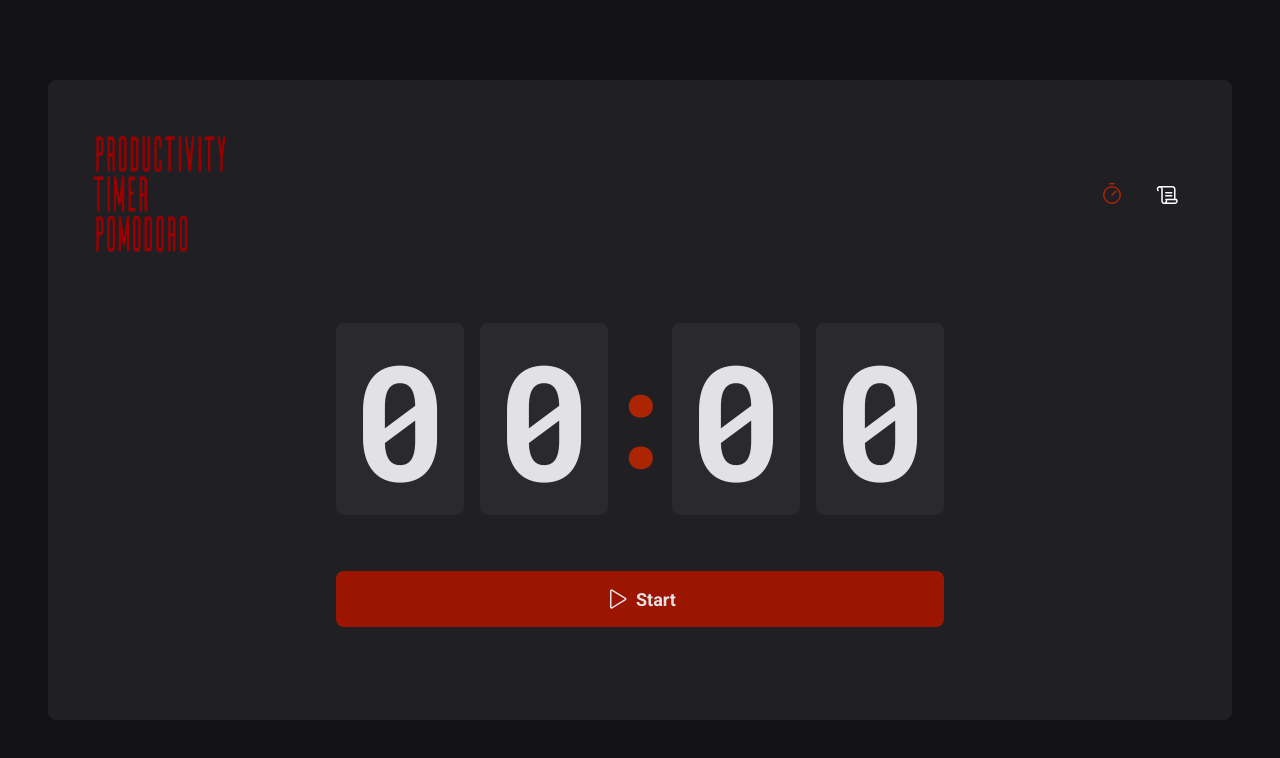
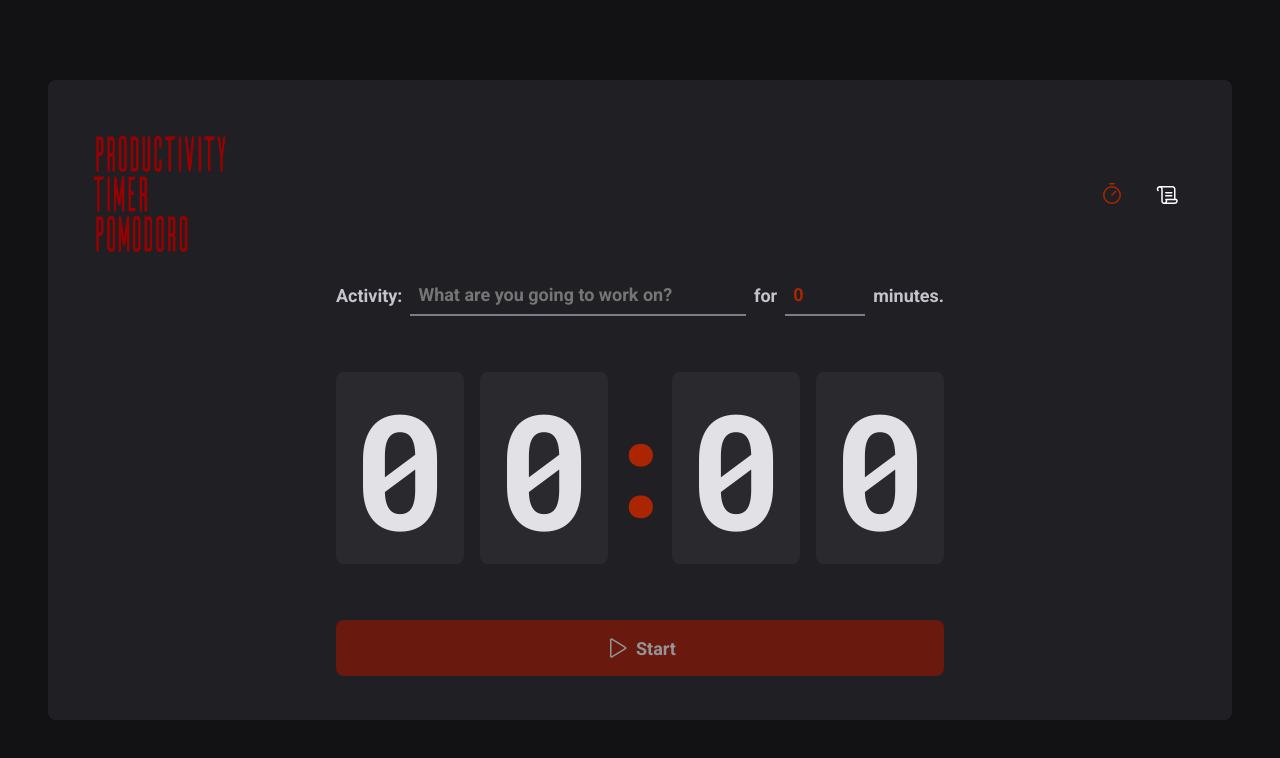
Before and after one commit to muricristiano/productivity-timer-pomodoro-app, a React (Vite) app: page / in a window 1280 px wide. Shown: the top 758 px of the page. Built offline with nearby package versions, Linux system fonts and the light colour scheme.

Commit message:
Conversion into Context + React Hook Form Context

```diff
--- a/src/pages/Home/components/Countdown/index.tsx
+++ b/src/pages/Home/components/Countdown/index.tsx
@@ -10,9 +10,9 @@ export function Countdown() {
     activeActivityName,
     markCurrentActivityAsFinished,
     resetCurrentActivity,
+    secondsTimerPassed,
+    updateSecondsTimerPassed,
   } = useContext(ActivitiesContext)
-
-  const [secondsTimerPassed, setSecondsTimerPassed] = useState(0)
 
   // First, check if there any active activity, then convert the duration to seconds
   const totalActivitySeconds = activeActivity ? activeActivity.duration * 60 : 0
@@ -47,12 +47,12 @@ export function Countdown() {
 
         if (differenceTime >= totalActivitySeconds) {
           markCurrentActivityAsFinished()
-          setSecondsTimerPassed(totalActivitySeconds)
+          updateSecondsTimerPassed(totalActivitySeconds)
           clearInterval(interval)
           document.title = `Success! - ${activeActivityName}`
           resetCurrentActivity()
         } else {
-          setSecondsTimerPassed(differenceTime)
+          updateSecondsTimerPassed(differenceTime)
         }
       }, 1000)
     }
@@ -67,6 +67,7 @@ export function Countdown() {
     activeActivityName,
     markCurrentActivityAsFinished,
     resetCurrentActivity,
+    updateSecondsTimerPassed,
   ])
 
   return (
--- a/src/pages/Home/components/NewActivityForm/index.tsx
+++ b/src/pages/Home/components/NewActivityForm/index.tsx
@@ -1,27 +1,11 @@
 import { FormContainer, MinutesAmountInput, TaskInput } from './styles'
-import { useForm } from 'react-hook-form'
-import { zodResolver } from '@hookform/resolvers/zod'
-import * as zod from 'zod'
-
-const newActivityFormValidationSchemaZod = zod.object({
-  taskDescription: zod.string().min(1, 'Inform your activity'),
-  timeAmount: zod
-    .number()
-    .min(1, 'Inform a time between 1 and 90 minutes')
-    .max(90, 'Inform a time between 1 and 90 minutes'),
-})
-
-type NewActivityFormProps = zod.infer<typeof newActivityFormValidationSchemaZod>
+import { ActivitiesContext } from '../..'
+import { useContext } from 'react'
+import { useFormContext } from 'react-hook-form'
 
 export function NewActivityForm() {
-  const { register, handleSubmit, watch, reset } =
-    useForm<NewActivityFormProps>({
-      resolver: zodResolver(newActivityFormValidationSchemaZod),
-      defaultValues: {
-        taskDescription: '',
-        timeAmount: 0,
-      },
-    })
+  const { activeActivity } = useContext(ActivitiesContext)
+  const { register } = useFormContext()
 
   return (
     <FormContainer>
--- a/src/pages/Home/index.tsx
+++ b/src/pages/Home/index.tsx
@@ -1,8 +1,8 @@
 import { HandPalm, Play } from 'phosphor-react'
-
-import { createContext, useEffect, useState } from 'react'
-import { differenceInSeconds } from 'date-fns'
-
+import { FormProvider, useForm } from 'react-hook-form'
+import { zodResolver } from '@hookform/resolvers/zod'
+import * as zod from 'zod'
+import { createContext, useState } from 'react'
 import { NewActivityForm } from './components/NewActivityForm'
 import { Countdown } from './components/Countdown'
 
@@ -25,11 +25,23 @@ interface ActivitiesContextType {
   activeActivity: Activity | undefined
   activeActivityID: string | null
   activeActivityName: string | null
+  secondsTimerPassed: number
   markCurrentActivityAsFinished: () => void
   resetCurrentActivity: () => void
+  updateSecondsTimerPassed: (seconds: number) => void
 }
 
 export const ActivitiesContext = createContext({} as ActivitiesContextType)
+
+const newActivityFormValidationSchemaZod = zod.object({
+  taskDescription: zod.string().min(1, 'Inform your activity'),
+  timeAmount: zod
+    .number()
+    .min(1, 'Inform a time between 1 and 90 minutes')
+    .max(90, 'Inform a time between 1 and 90 minutes'),
+})
+
+type NewActivityFormProps = zod.infer<typeof newActivityFormValidationSchemaZod>
 
 export function Home() {
   const [activities, setActivities] = useState<Activity[]>([])
@@ -40,11 +52,23 @@ export function Home() {
     null,
   )
 
+  const [secondsTimerPassed, setSecondsTimerPassed] = useState(0)
+
+  const newActivityForm = useForm<NewActivityFormProps>({
+    resolver: zodResolver(newActivityFormValidationSchemaZod),
+    defaultValues: {
+      taskDescription: '',
+      timeAmount: 0,
+    },
+  })
+
+  const { handleSubmit, watch, reset } = newActivityForm
+
   const activeActivity = activities.find((item) => item.id === activeActivityID)
 
-  const activeTaskName = activities.find(
+  /*   const activeTaskName = activities.find(
     (item) => item.task === activeActivityName,
-  )
+  ) */
 
   function resetCurrentActivity() {
     setActiveActivityID(null) // Clear action
@@ -62,21 +86,21 @@ export function Home() {
     )
   }
 
-  // function handleCreateNewActivity(data: NewActivityFormProps) {
-  //   const newActivity: Activity = {
-  //     id: String(new Date().getTime()),
-  //     task: data.taskDescription,
-  //     duration: data.timeAmount,
-  //     startDate: new Date(),
-  //   }
+  function handleCreateNewActivity(data: NewActivityFormProps) {
+    const newActivity: Activity = {
+      id: String(new Date().getTime()),
+      task: data.taskDescription,
+      duration: data.timeAmount,
+      startDate: new Date(),
+    }
 
-  //   setActivities((state) => [...state, newActivity])
-  //   setActiveActivityID(newActivity.id)
-  //   setActiveActivityName(newActivity.task)
-  //   setSecondsTimerPassed(0)
+    setActivities((state) => [...state, newActivity])
+    setActiveActivityID(newActivity.id)
+    setActiveActivityName(newActivity.task)
+    setSecondsTimerPassed(0)
 
-  //   reset()
-  // }
+    reset()
+  }
 
   function handleInterruptActivity() {
     setActivities((state) =>
@@ -95,12 +119,16 @@ export function Home() {
 
   // Declarative const, explaining the condition is being watched.
 
-  // const inputTaskDescriptionHasContent = watch('taskDescription')
+  const inputTaskDescriptionHasContent = watch('taskDescription')
+
+  function updateSecondsTimerPassed(seconds: number) {
+    setSecondsTimerPassed(seconds)
+  }
 
   return (
     <HomeContainer>
       {/* A function => to => execute a function // This is like registering the function/event */}
-      <form /* onSubmit={handleSubmit(handleCreateNewActivity)} */>
+      <form onSubmit={handleSubmit(handleCreateNewActivity)}>
         <ActivitiesContext.Provider
           value={{
             activeActivity,
@@ -108,9 +136,13 @@ export function Home() {
             activeActivityName,
             markCurrentActivityAsFinished,
             resetCurrentActivity,
+            secondsTimerPassed,
+            updateSecondsTimerPassed,
           }}
         >
-          {/* <NewActivityForm /> */}
+          <FormProvider {...newActivityForm}>
+            <NewActivityForm />
+          </FormProvider>
           <Countdown />
         </ActivitiesContext.Provider>
 
@@ -121,7 +153,7 @@ export function Home() {
           </StopCountdownButton>
         ) : (
           <StartCountdownButton
-            /* disabled={!inputTaskDescriptionHasContent} */
+            disabled={!inputTaskDescriptionHasContent}
             type="submit"
           >
             <Play size={24} />
```
